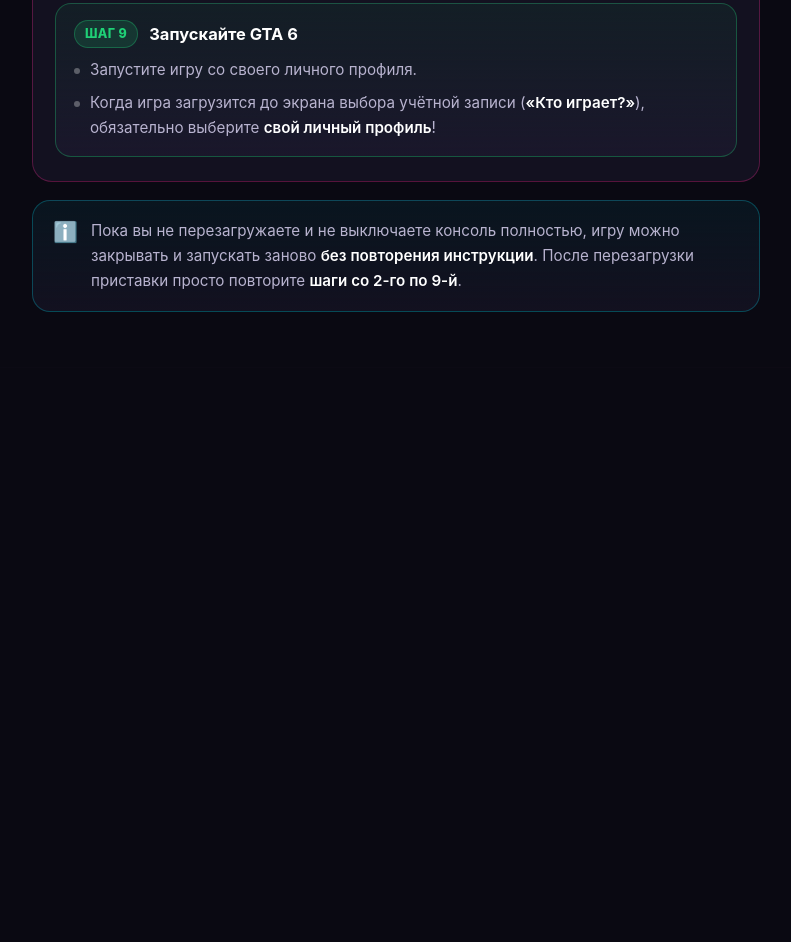
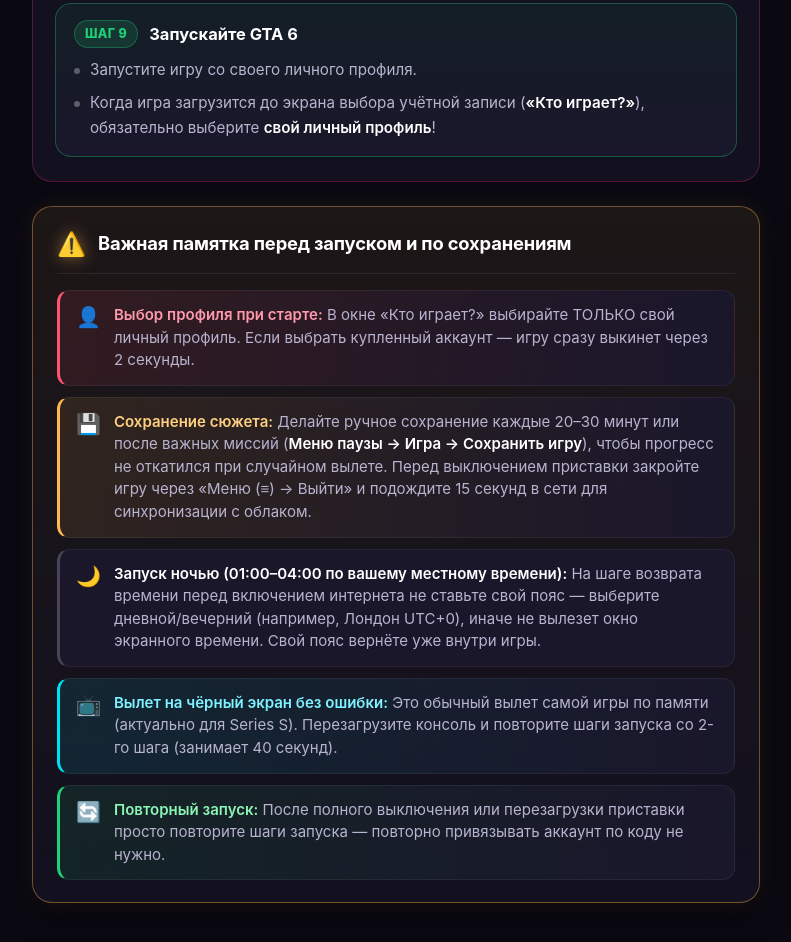
Before and after one commit to proaltgen222/xbox-guide, a plain HTML site: page index.html in a window 1280 px wide. Shown: the part 4225-5167 px from the top of the page, without its empty margins (244-1035 px from the left). Before the commit the page ends 4593 px from the top, so only its background shows below. Drawn offline with Linux system fonts and the light colour scheme.

Commit message:
add launch and save memo callout

```diff
--- a/index.html
+++ b/index.html
@@ -498,6 +498,110 @@
       font-weight: 600;
     }
 
+    /* Memo / Callout Card */
+    .memo-card {
+      background: linear-gradient(180deg, rgba(255, 184, 77, 0.08) 0%, rgba(19, 17, 32, 0.98) 100%);
+      border: 1px solid rgba(255, 184, 77, 0.38);
+      box-shadow: 0 10px 32px rgba(0, 0, 0, 0.4), 0 0 24px rgba(255, 184, 77, 0.09);
+      border-radius: 20px;
+      padding: 22px 24px;
+      margin-top: 24px;
+    }
+
+    .memo-header {
+      display: flex;
+      align-items: center;
+      gap: 12px;
+      margin-bottom: 16px;
+      padding-bottom: 14px;
+      border-bottom: 1px solid rgba(255, 255, 255, 0.08);
+    }
+
+    .memo-header-icon {
+      font-size: 1.45rem;
+      line-height: 1;
+      filter: drop-shadow(0 0 8px rgba(255, 184, 77, 0.5));
+    }
+
+    .memo-title {
+      font-size: 1.15rem;
+      font-weight: 700;
+      color: #ffffff;
+      letter-spacing: -0.01em;
+      margin: 0;
+    }
+
+    .memo-list {
+      display: flex;
+      flex-direction: column;
+      gap: 11px;
+      margin: 0;
+      padding: 0;
+      list-style: none;
+    }
+
+    .memo-item {
+      display: flex;
+      align-items: flex-start;
+      gap: 13px;
+      padding: 13px 16px;
+      background: var(--card-inner);
+      border: 1px solid rgba(255, 255, 255, 0.06);
+      border-left: 3px solid rgba(255, 255, 255, 0.2);
+      border-radius: 12px;
+      font-size: 0.94rem;
+      line-height: 1.5;
+      color: var(--muted);
+    }
+
+    .memo-item strong {
+      color: #ffffff;
+      font-weight: 600;
+    }
+
+    .memo-item-icon {
+      font-size: 1.25rem;
+      line-height: 1.25;
+      flex: 0 0 auto;
+      margin-top: 1px;
+    }
+
+    .memo-item-text {
+      flex: 1 1 auto;
+    }
+
+    .memo-item--danger {
+      border-left-color: var(--red);
+      background: linear-gradient(90deg, rgba(255, 84, 112, 0.10) 0%, var(--card-inner) 100%);
+    }
+    .memo-item--danger strong {
+      color: #ff99ab;
+    }
+
+    .memo-item--warning {
+      border-left-color: var(--amber);
+      background: linear-gradient(90deg, rgba(255, 184, 77, 0.10) 0%, var(--card-inner) 100%);
+    }
+    .memo-item--warning strong {
+      color: #ffd080;
+    }
+
+    .memo-item--accent {
+      border-left-color: var(--cyan);
+      background: linear-gradient(90deg, rgba(0, 224, 245, 0.10) 0%, var(--card-inner) 100%);
+    }
+    .memo-item--accent strong {
+      color: #7ef2ff;
+    }
+
+    .memo-item--success {
+      border-left-color: var(--green);
+      background: linear-gradient(90deg, rgba(31, 209, 118, 0.10) 0%, var(--card-inner) 100%);
+    }
+    .memo-item--success strong {
+      color: #8bf5b5;
+    }
+
     @media (max-width: 560px) {
       .wrap {
         padding: 14px 12px 0;
@@ -518,6 +622,27 @@
       .step-top {
         flex-wrap: wrap;
         gap: 7px;
+      }
+      .memo-card {
+        padding: 16px 14px;
+        border-radius: 16px;
+        margin-top: 18px;
+      }
+      .memo-header {
+        gap: 10px;
+        margin-bottom: 13px;
+        padding-bottom: 11px;
+      }
+      .memo-title {
+        font-size: 1.02rem;
+      }
+      .memo-item {
+        padding: 10px 12px;
+        gap: 10px;
+        font-size: 0.88rem;
+      }
+      .memo-item-icon {
+        font-size: 1.15rem;
       }
     }
   </style>
@@ -764,11 +889,43 @@
       </div>
     </section>
 
-    <aside class="info-card" aria-label="Важная информация">
-      <span class="info-icon" aria-hidden="true">ℹ️</span>
-      <div>
-        Пока вы не перезагружаете и не выключаете консоль полностью, игру можно закрывать и запускать заново <strong>без повторения инструкции</strong>. После перезагрузки приставки просто повторите <strong>шаги со 2-го по 9-й</strong>.
+    <aside class="memo-card" aria-label="Важная памятка перед запуском и по сохранениям">
+      <div class="memo-header">
+        <span class="memo-header-icon" aria-hidden="true">⚠️</span>
+        <h3 class="memo-title">Важная памятка перед запуском и по сохранениям</h3>
       </div>
+      <ol class="memo-list">
+        <li class="memo-item memo-item--danger">
+          <span class="memo-item-icon" aria-hidden="true">👤</span>
+          <div class="memo-item-text">
+            <strong>Выбор профиля при старте:</strong> В окне «Кто играет?» выбирайте ТОЛЬКО свой личный профиль. Если выбрать купленный аккаунт — игру сразу выкинет через 2 секунды.
+          </div>
+        </li>
+        <li class="memo-item memo-item--warning">
+          <span class="memo-item-icon" aria-hidden="true">💾</span>
+          <div class="memo-item-text">
+            <strong>Сохранение сюжета:</strong> Делайте ручное сохранение каждые 20–30 минут или после важных миссий (<span class="path">Меню паузы → Игра → Сохранить игру</span>), чтобы прогресс не откатился при случайном вылете. Перед выключением приставки закройте игру через «Меню (≡) → Выйти» и подождите 15 секунд в сети для синхронизации с облаком.
+          </div>
+        </li>
+        <li class="memo-item">
+          <span class="memo-item-icon" aria-hidden="true">🌙</span>
+          <div class="memo-item-text">
+            <strong>Запуск ночью (01:00–04:00 по вашему местному времени):</strong> На шаге возврата времени перед включением интернета не ставьте свой пояс — выберите дневной/вечерний (например, Лондон UTC+0), иначе не вылезет окно экранного времени. Свой пояс вернёте уже внутри игры.
+          </div>
+        </li>
+        <li class="memo-item memo-item--accent">
+          <span class="memo-item-icon" aria-hidden="true">📺</span>
+          <div class="memo-item-text">
+            <strong>Вылет на чёрный экран без ошибки:</strong> Это обычный вылет самой игры по памяти (актуально для Series S). Перезагрузите консоль и повторите шаги запуска со 2-го шага (занимает 40 секунд).
+          </div>
+        </li>
+        <li class="memo-item memo-item--success">
+          <span class="memo-item-icon" aria-hidden="true">🔄</span>
+          <div class="memo-item-text">
+            <strong>Повторный запуск:</strong> После полного выключения или перезагрузки приставки просто повторите шаги запуска — повторно привязывать аккаунт по коду не нужно.
+          </div>
+        </li>
+      </ol>
     </aside>
   </main>
 
```
